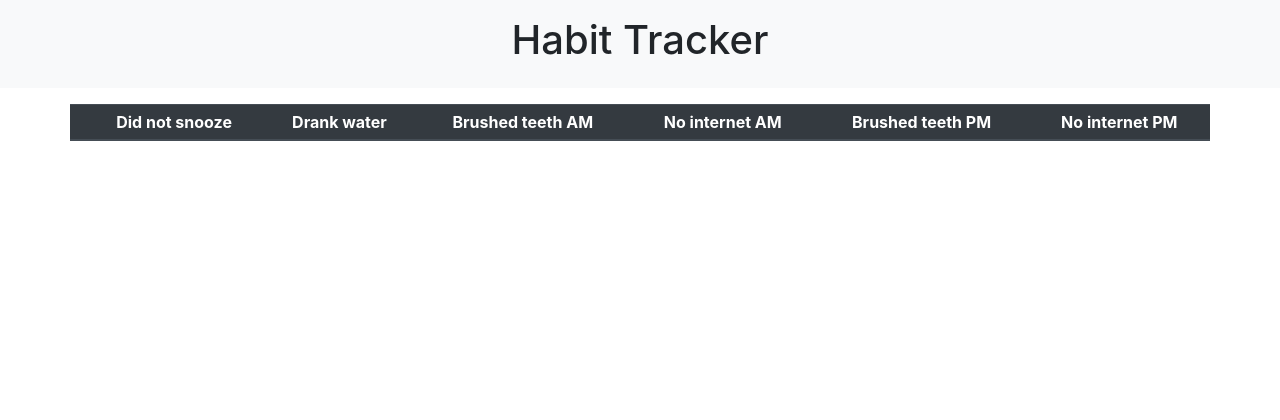
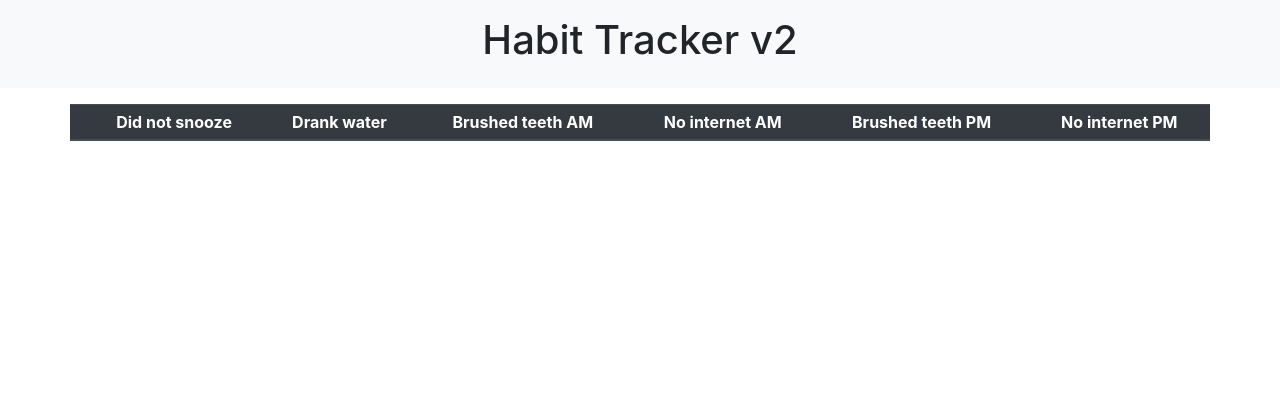
Before and after one commit to MichielVanthoor/habit-tracker, a Flask app: page / in a window 1280 px wide. Shown: the top 420 px of the page. Run offline with Flask 2, Linux system fonts and the light colour scheme; lists and menus that the app fills with data are empty; some libraries are stand-ins or nearby versions.

Commit message:
Chaning title main page

```diff
--- a/app/templates/index.html
+++ b/app/templates/index.html
@@ -4,7 +4,7 @@
 <!-- Heading Section-->
 <section class="py-3 text-center bg-light">
   <div class="container">
-    <h1 class="jumbotron-heading">Habit Tracker</h1>
+    <h1 class="jumbotron-heading">Habit Tracker v2</h1>
   </div>
 </section>
 
```
